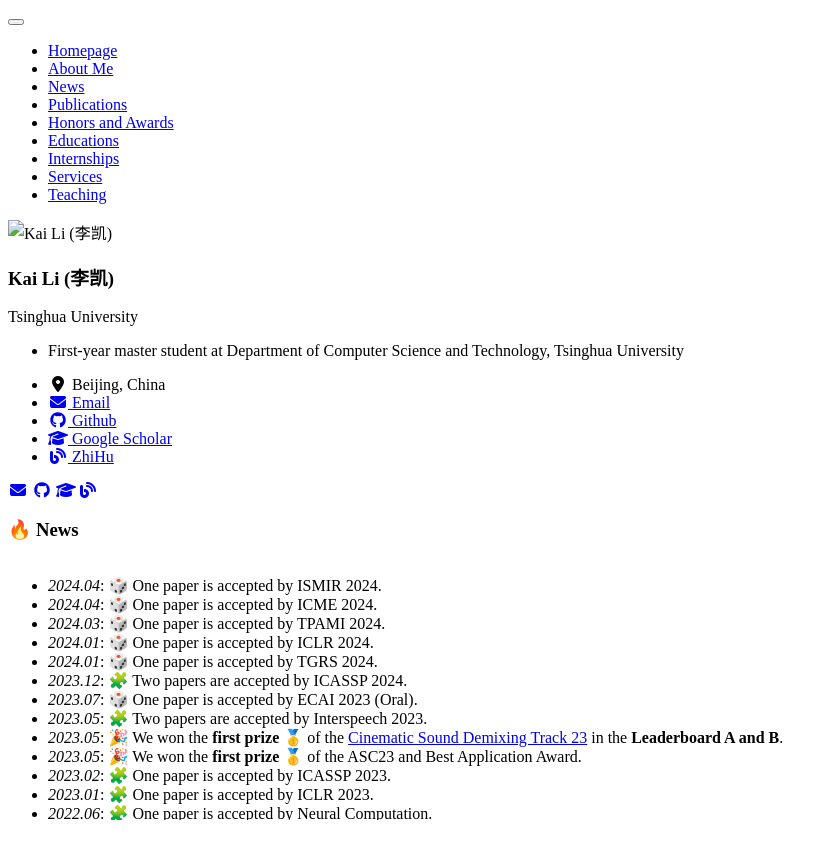
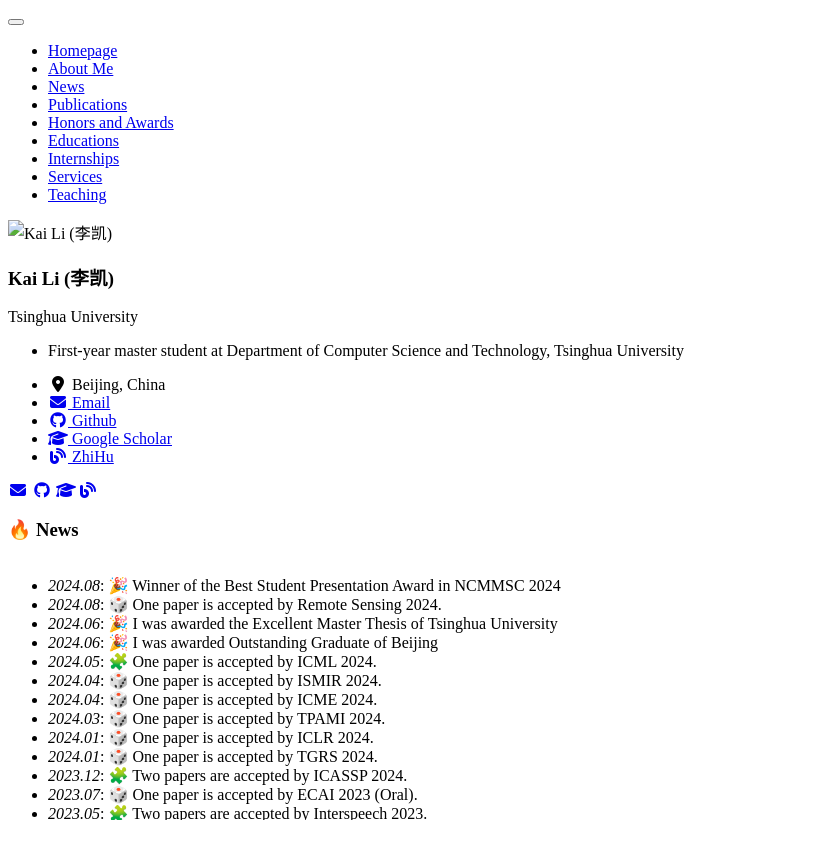
Before and after one commit to JusperLee/jusperlee.github.io, a Jekyll site: the page built from _pages/includes/news.md, in a window 1280 px wide. Shown: the top 859 px of the page, without its empty margins (0-838 px from the left). Built offline with Jekyll 4.4.1, drawn with Linux system fonts in a browser that asks for light colours; nearby versions of some CDN libraries; our own code applies the rules of GitHub Pages for plain Markdown files.

Commit message:
Update 2024-09-03 15:41:56

```diff
--- a/_pages/includes/news.md
+++ b/_pages/includes/news.md
@@ -9,6 +9,11 @@
 
 <div class="scrollable">
   <ul>
+  <li> <i>2024.08</i>: 🎉 Winner of the Best Student Presentation Award in NCMMSC 2024 </li>
+  <li> <i>2024.08</i>: 🎲 One paper is accepted by Remote Sensing 2024. </li>
+  <li> <i>2024.06</i>: 🎉 I was awarded the Excellent Master Thesis of Tsinghua University </li>
+  <li> <i>2024.06</i>: 🎉 I was awarded Outstanding Graduate of Beijing </li>
+  <li> <i>2024.05</i>: 🧩 One paper is accepted by ICML 2024. </li>
   <li> <i>2024.04</i>: 🎲 One paper is accepted by ISMIR 2024. </li>
   <li> <i>2024.04</i>: 🎲 One paper is accepted by ICME 2024. </li>
   <li> <i>2024.03</i>: 🎲 One paper is accepted by TPAMI 2024. </li>
```
Also changed, not shown: _pages/about.md (+1 -1 lines), _pages/includes/honers.md (+3 -0 lines), _pages/includes/intro.md (+3 -3 lines), _pages/includes/others.md (+4 -3 lines), _pages/includes/pub.md (+20 -0 lines).
